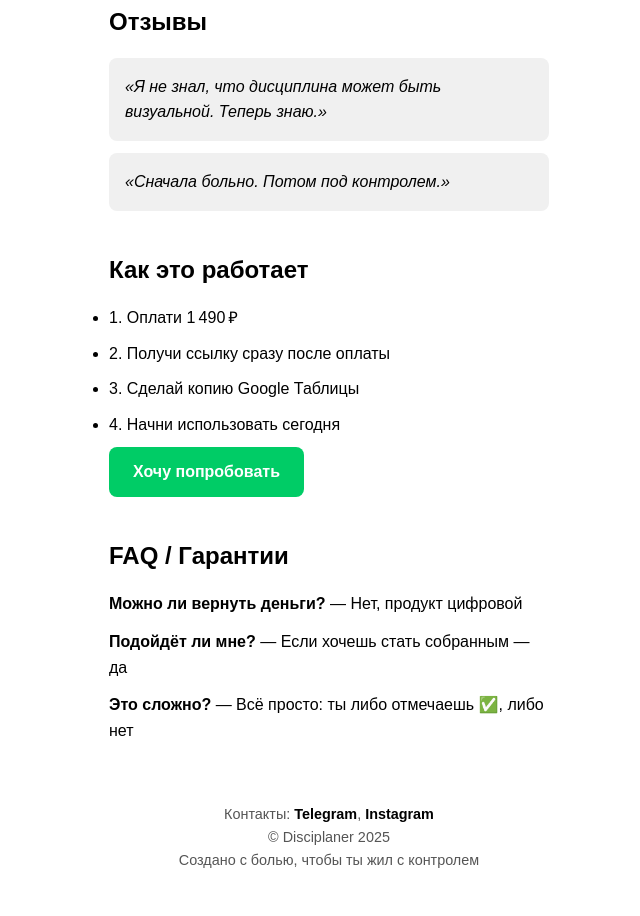
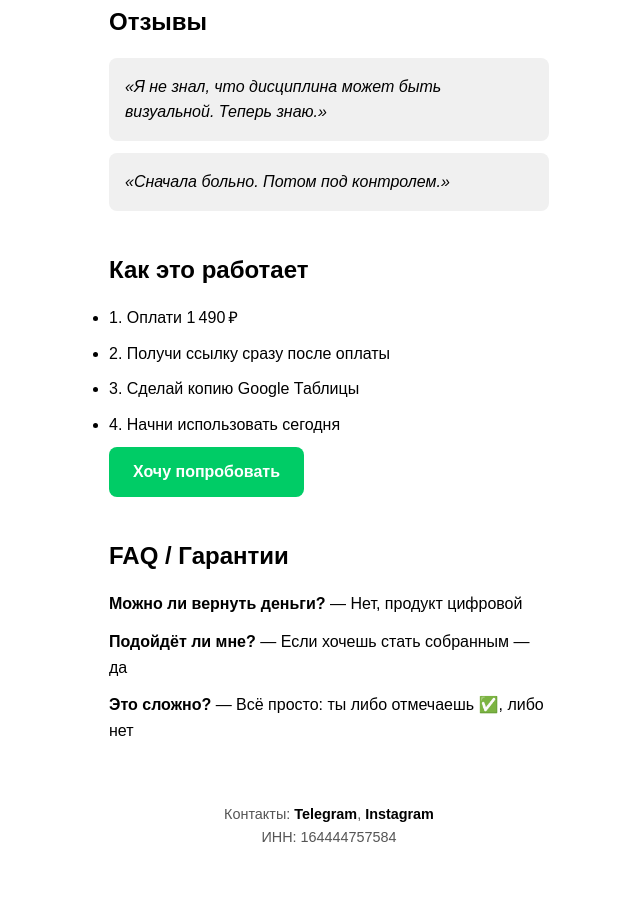
Before and after one commit to Shamilier/disciplaner, a plain HTML site: page index.html in a window 1280 px wide. Shown: the part 999-1915 px from the top of the page, without its empty margins (311-951 px from the left). Drawn offline with Linux system fonts and the light colour scheme.

Commit message:
Update index.html

```diff
--- a/index.html
+++ b/index.html
@@ -172,8 +172,7 @@
 
     <div class="footer">
       <p>Контакты: <a href="https://t.me/disciplaner">Telegram</a>, <a href="https://instagram.com/disciplaner">Instagram</a></p>
-      <p>© Disciplaner 2025</p>
-      <p>Создано с болью, чтобы ты жил с контролем</p>
+      <p>ИНН: 164444757584</p>
     </div>
   </div>
 </body>
```
